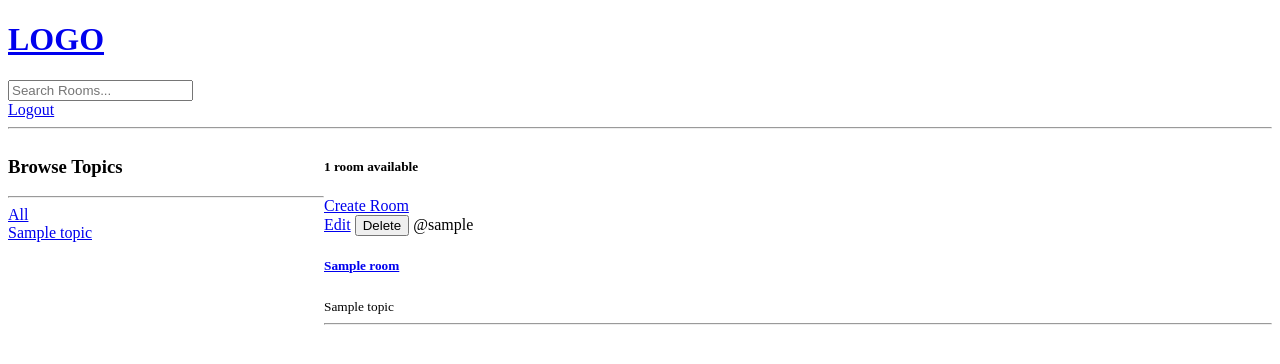
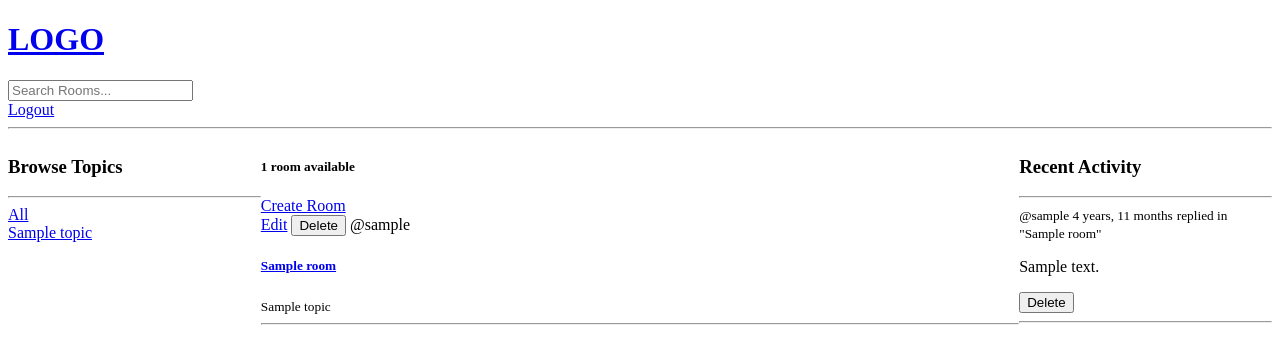
Before and after one commit to 22DP3RPotj/EduSphere, a Django app: page / in a window 1280 px wide. Shown: the top 364 px of the page. Run offline with Django 5.2, Linux system fonts and the light colour scheme; a user stored in the database is signed in; tables that the repository leaves empty hold one stand-in row (values such as "Sample post"); one stand-in notice (Sample message) is shown; some libraries are stand-ins or nearby versions.

Commit message:
Add Recent activities feed

```diff
--- a/core/models.py
+++ b/core/models.py
@@ -37,3 +37,6 @@ class Message(models.Model):
 
     def __str__(self):
         return self.body[0:240]
+
+    class Meta:
+        ordering = ['-updated', '-created']
--- /dev/null
+++ b/core/templates/core/components/activity-component.html
@@ -0,0 +1,18 @@
+<h3>Recent Activity</h3>
+<hr>
+{% if room_messages %}
+    {% for message in room_messages %}
+    <div>
+        <small>@{{ message.user }} {{ message.created|timesince }}</small>
+        <small>replied in "{{ message.room }}"</small>
+
+        <p>{{ message }}</p>
+        {% if request.user == message.user %}
+        <button onclick="confirmDelete('{% url 'delete-message' message.id %}')">Delete</button>
+        <hr>
+        {% endif %}
+    </div>
+    {% endfor %}
+{% else %}
+    <p>No recent activities to display.</p>
+{% endif %}
--- /dev/null
+++ b/core/templates/core/components/feed-component.html
@@ -0,0 +1,12 @@
+{% for room in rooms %}
+<div>
+    {% if request.user == room.host %}
+    <a href="{% url 'update-room' room.id %}">Edit</a>
+    <button onclick="confirmDelete('{% url 'delete-room' room.id %}')">Delete</button>
+    {% endif %}
+    <span>@{{ room.host.username }}</span>
+    <h5><a href="{% url 'room' room.id %}">{{ room.name }}</a></h5>
+    <small>{{ room.topic.name }}</small>
+    <hr>
+</div>
+{% endfor %}
--- /dev/null
+++ b/core/templates/core/components/topics-component.html
@@ -0,0 +1,12 @@
+<h3>Browse Topics</h3>
+<hr>
+
+<div>
+    <a href="{% url 'home' %}">All</a>
+</div>
+
+{% for topic in topics %}
+<div>
+    <a href="{% url 'home' %}?q={{ topic.name }}">{{ topic.name }}</a>
+</div>
+{% endfor %}
--- a/core/templates/core/home.html
+++ b/core/templates/core/home.html
@@ -13,25 +13,14 @@
 <style>
     .home-container {
         display: grid;
-        grid-template-columns: 1fr 3fr;
+        grid-template-columns: 1fr 3fr 1fr;
     }
 </style>
 
 <div class="home-container">
 
     <div>
-        <h3>Browse Topics</h3>
-        <hr>
-
-        <div>
-            <a href="{% url 'home' %}">All</a>
-        </div>
-
-        {% for topic in topics %}
-        <div>
-            <a href="{% url 'home' %}?q={{ topic.name }}">{{ topic.name }}</a>
-        </div>
-        {% endfor %}
+        {% include 'core/components/topics-component.html' %}
     </div>
 
     <div>
@@ -39,22 +28,16 @@
         <a href="{% url 'create-room' %}">Create Room</a>
 
         <div>
-            {% for room in rooms %}
-            <div>
-                {% if request.user == room.host %}
-                <a href="{% url 'update-room' room.id %}">Edit</a>
-                <button onclick="confirmDelete('{% url 'delete-room' room.id %}')">Delete</button>
-                {% endif %}
-                <span>@{{ room.host.username }}</span>
-                <h5><a href="{% url 'room' room.id %}">{{ room.name }}</a></h5>
-                <small>{{ room.topic.name }}</small>
-                <hr>
-            </div>
-            {% endfor %}
+            {% include 'core/components/feed-component.html' %}
         </div>
 
     </div>
 
+    <div>
+        {% include 'core/components/activity-component.html' %}
+    </div>
+
+
 </div>
 
 {% endblock content %}
--- a/core/views/room_views.py
+++ b/core/views/room_views.py
@@ -11,17 +11,27 @@ def home(request):
 
     rooms = Room.objects.filter(
         Q(topic__name__icontains=q) |
-        Q(name__icontains=q) |
-        Q(description__icontains=q)
+        Q(name__icontains=q)
     )
 
     topics = Topic.objects.all()
     rooms_count = rooms.count()
 
+    if request.user.is_authenticated:
+        room_messages = Message.objects.filter(
+            room__in=rooms,
+            room__participants=request.user
+        ).select_related('room')[:5]
+    else:
+        room_messages = Message.objects.filter(
+            room__in=rooms
+        ).select_related('room')[:5]
+
     return render(request, 'core/home.html', context = {
         'rooms': rooms,
         'topics': topics,
-        'rooms_count': rooms_count
+        'rooms_count': rooms_count,
+        'room_messages': room_messages
     })
 
 
```
